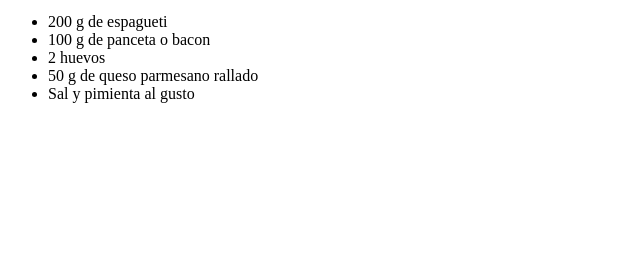
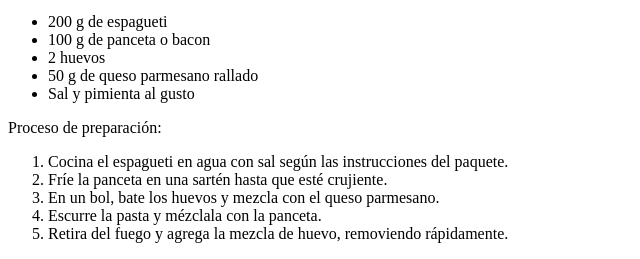
Before and after one commit to juanzb/web_recetas_comidas, a plain HTML site: page index.html in a window 1280 px wide. Shown: the part 1175-1434 px from the top of the page, without its empty margins (0-640 px from the left). Before the commit the page ends 1294 px from the top, so only its background shows below. Drawn offline with Linux system fonts and the light colour scheme.

Commit message:
Cierre de ol: Proceso Espagueti a la Carbonara

```diff
--- a/index.html
+++ b/index.html
@@ -40,6 +40,14 @@
         <li>50 g de queso parmesano rallado</li>
         <li>Sal y pimienta al gusto</li>
       </ul>
+      <p>Proceso de preparación:</p>
+      <ol>
+        <li>Cocina el espagueti en agua con sal según las instrucciones del paquete.</li>
+        <li>Fríe la panceta en una sartén hasta que esté crujiente.</li>
+        <li>En un bol, bate los huevos y mezcla con el queso parmesano.</li>
+        <li>Escurre la pasta y mézclala con la panceta.</li>
+        <li>Retira del fuego y agrega la mezcla de huevo, removiendo rápidamente.</li>
+      </ol>
     </div>
   </section>
 </body>
```
